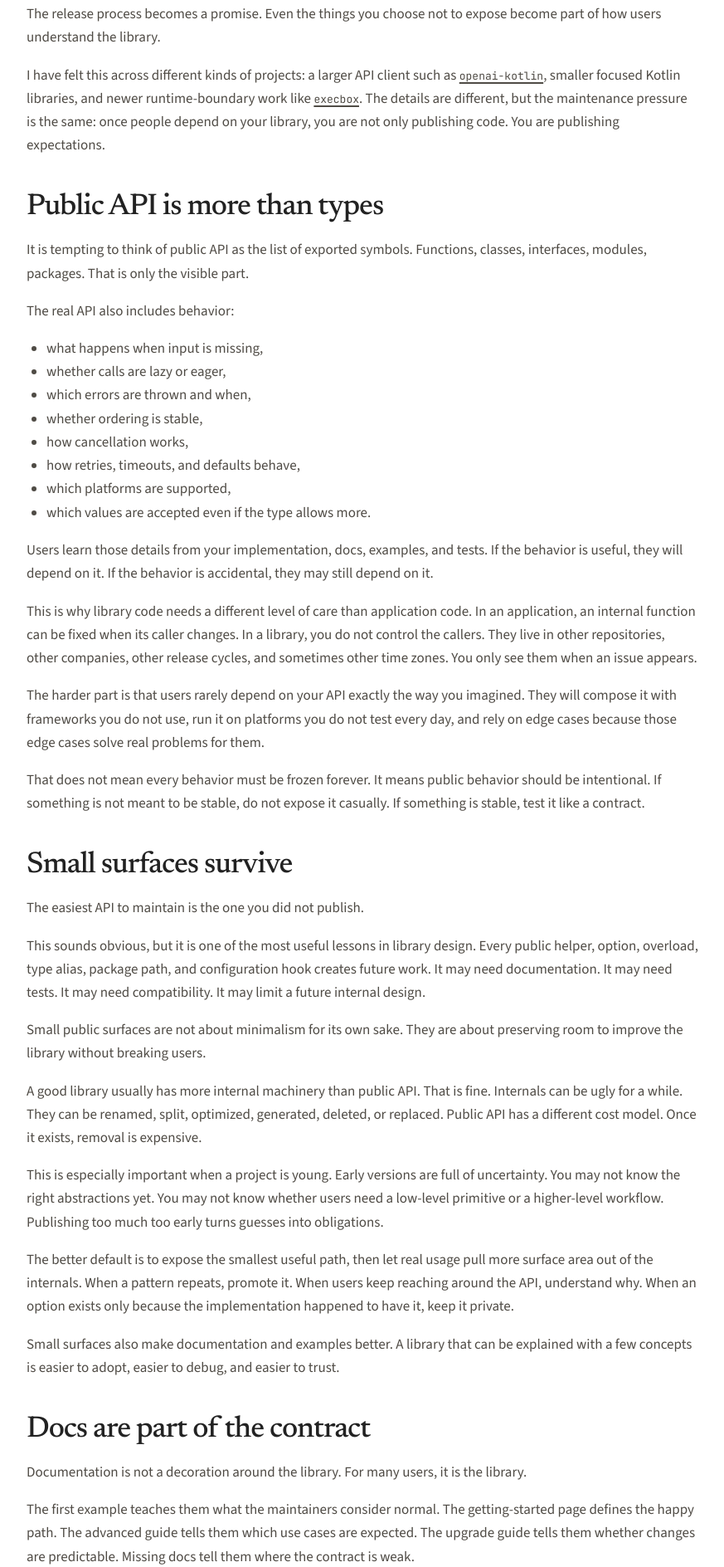
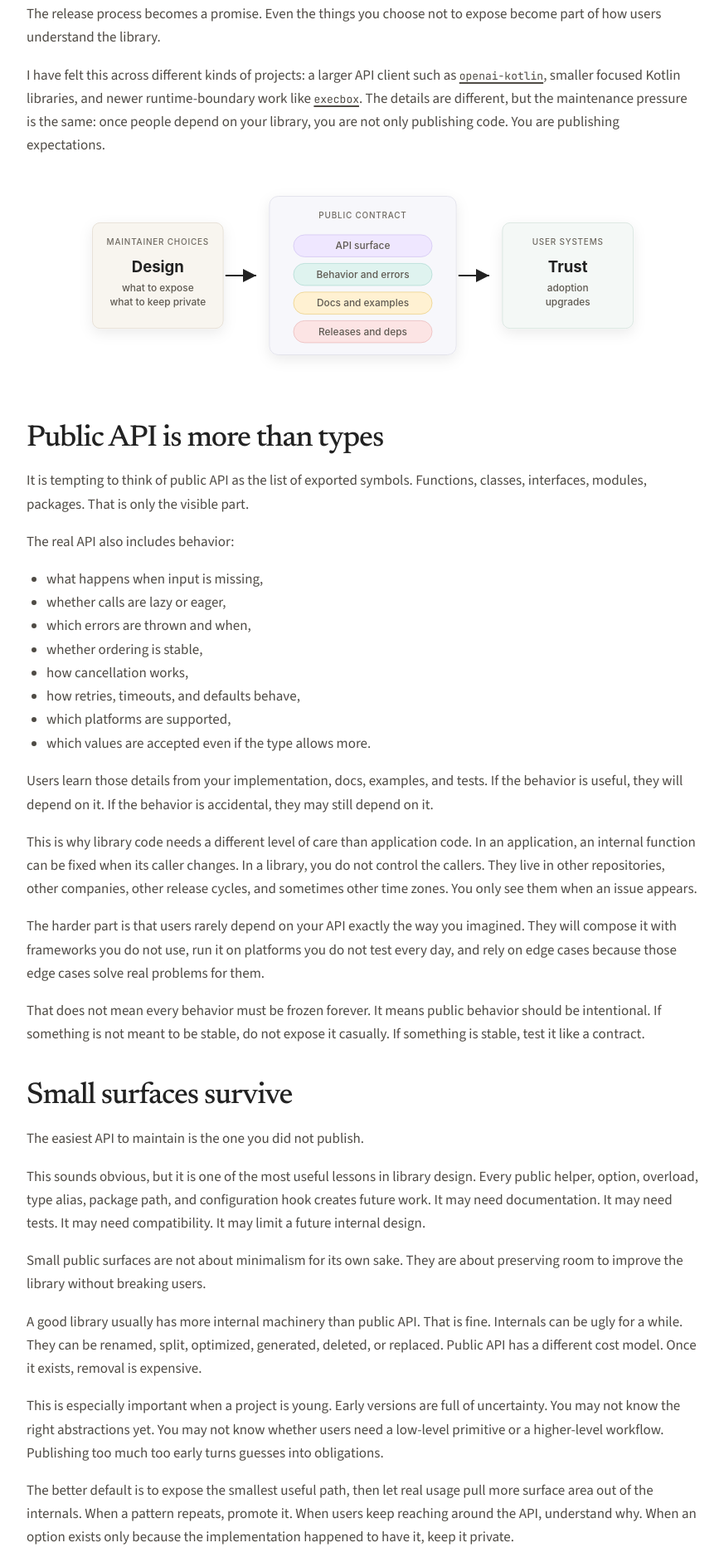
Before and after one commit to aallam/aallam.github.io, a Jekyll site: the page built from _posts/2026-05-09-writing-libraries-is-writing-contracts.md, in a window 1280 px wide. Shown: the part 739-2627 px from the top of the page at 83% size, without its empty margins (203-1076 px from the left). Built offline with Jekyll 4.4.1, drawn with Linux system fonts in a browser that asks for light colours.

Commit message:
docs(blog): add library contract diagram

```diff
--- a/_posts/2026-05-09-writing-libraries-is-writing-contracts.md
+++ b/_posts/2026-05-09-writing-libraries-is-writing-contracts.md
@@ -18,6 +18,10 @@ Every public function, type, default value, error message, dependency, and examp
 That is the part that took me time to appreciate. A library can be small, elegant, and well-tested, but the moment it has users, its shape matters beyond its implementation. The API becomes a promise. The docs become a promise. The release process becomes a promise. Even the things you choose not to expose become part of how users understand the library.
 
 I have felt this across different kinds of projects: a larger API client such as [`openai-kotlin`](https://github.com/aallam/openai-kotlin), smaller focused Kotlin libraries, and newer runtime-boundary work like [`execbox`](https://github.com/aallam/execbox). The details are different, but the maintenance pressure is the same: once people depend on your library, you are not only publishing code. You are publishing expectations.
+
+<div class="text-center" markdown="1">
+![Library contracts between maintainers and users][0]{:width="90%"}
+</div>
 
 ## Public API is more than types
 
@@ -143,3 +147,5 @@ Users should be able to predict how the API behaves. They should be able to pred
 That predictability does not happen by accident. It comes from treating the public surface as a contract, keeping that contract small, documenting it clearly, changing it deliberately, and remembering that every dependency and release is part of the user's system too.
 
 Reusable code is the beginning. The real work is making it safe for other people to build on.
+
+[0]: {{ site.url }}/assets/images/blog/library_contract.svg
```
Also changed, not shown: assets/images/blog/library_contract.svg (added).
